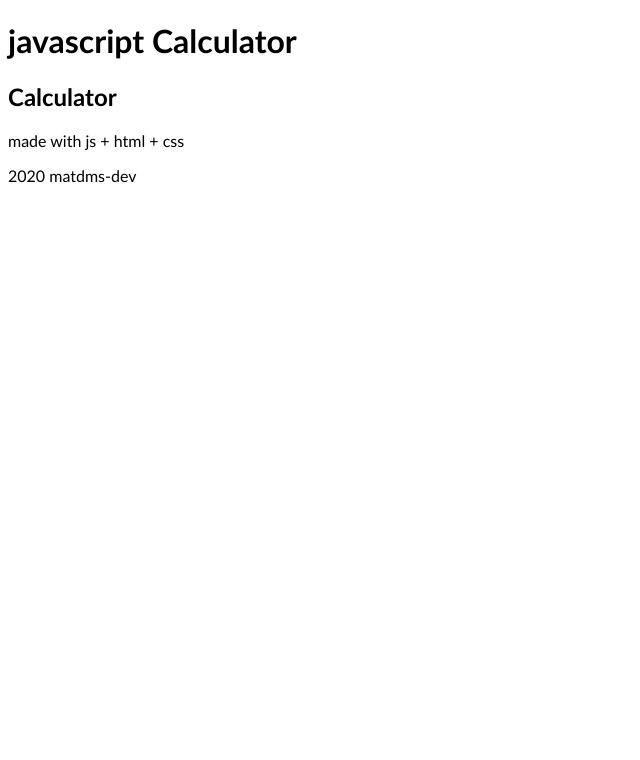
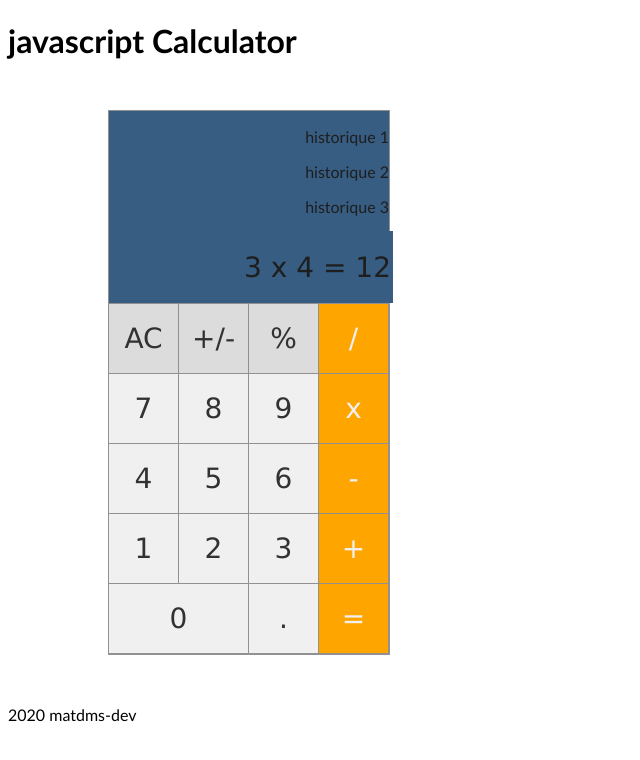
Before and after one commit to matdms/odin-07-calculator, a plain HTML site: page index.html in a window 1280 px wide. Shown: the whole page, without its empty margins (0-640 px from the left). Drawn offline with Linux system fonts and the light colour scheme.

Commit message:
Creation of calculator css layout

```diff
--- a/index.html
+++ b/index.html
@@ -12,8 +12,41 @@
 
 
   <main>
-    <h2>Calculator</h2>
-    <p>made with js + html + css</p>
+
+    <div class="calc">
+
+      <div class="screen">
+        <div class="histo">
+          <p>historique 1</p>
+          <p>historique 2</p>
+          <p>historique 3</p>
+        </div>
+        <input type="text" class="inpt" value="3 x 4 = 12">
+      </div>
+
+      <div class="keys">
+        <button class="btn option">AC</button>
+        <button class="btn option">+/-</button>
+        <button class="btn option">%</button>
+        <button class="btn oper">/</button>
+        <button class="btn num">7</button>
+        <button class="btn num">8</button>
+        <button class="btn num">9</button>
+        <button class="btn oper">x</button>
+        <button class="btn num">4</button>
+        <button class="btn num">5</button>
+        <button class="btn num">6</button>
+        <button class="btn oper">-</button>
+        <button class="btn num">1</button>
+        <button class="btn num">2</button>
+        <button class="btn num">3</button>
+        <button class="btn oper">+</button>
+        <button class="btn zero">0</button>
+        <button class="btn num">.</button>
+        <button class="btn oper">=</button>
+      </div>
+
+    </div>
 
   </main>
 
--- a/style-md.css
+++ b/style-md.css
@@ -3,3 +3,81 @@
 body {
   font-family: 'Gill Sans', 'Gill Sans MT', Calibri, 'Trebuchet MS', sans-serif;
 }
+
+.calc {
+  margin: 50px auto 50px 100px;
+}
+
+.screen {
+  display:flex;
+  flex-wrap: wrap;
+  /*width: 320px;*/
+  border-width: 1px 1px 0px 1px;
+  border-color: rgb(145, 145, 145);
+  border-style: solid;
+  color: rgb(30, 30, 30);
+}
+
+.screen, .histo, .inpt, .keys {
+  width: 280px;
+}
+
+.inpt, .btn {
+  height: 70px;
+}
+
+.btn {
+  width: 70px;
+}
+
+.zero {
+  width: 140px;
+}
+
+.screen, .inpt {
+  background-color: rgb(55, 93, 131);
+  text-align: right;
+}
+
+.histo {
+  height: 120px;
+  border-style: none;
+}
+
+.inpt {
+  font-family: Verdana, Geneva, Tahoma, sans-serif;
+  font-size: 28px;
+  border-style: none;
+  color: rgb(30, 30, 30);
+}
+
+.keys {
+  display:flex;
+  flex-wrap: wrap;
+  border-width: 1px 1px 1px 1px;
+  border-color: rgb(145, 145, 145);
+  border-style: solid;
+}
+
+.btn {
+  font-family: Verdana, Geneva, Tahoma, sans-serif;
+  font-size: 28px;
+  color: rgb(50, 50, 50);
+  margin: 0;
+  border-width: 0 1px 1px 0;
+  border-color: rgb(145, 145, 145);
+  border-style: solid;
+}
+
+.option {
+  background-color: rgb(220, 220, 220);
+}
+
+.oper {
+  background-color: orange;
+  color: rgb(240, 240, 240);
+}
+
+.num, .zero {
+  background-color: rgb(240, 240, 240);
+}
```
